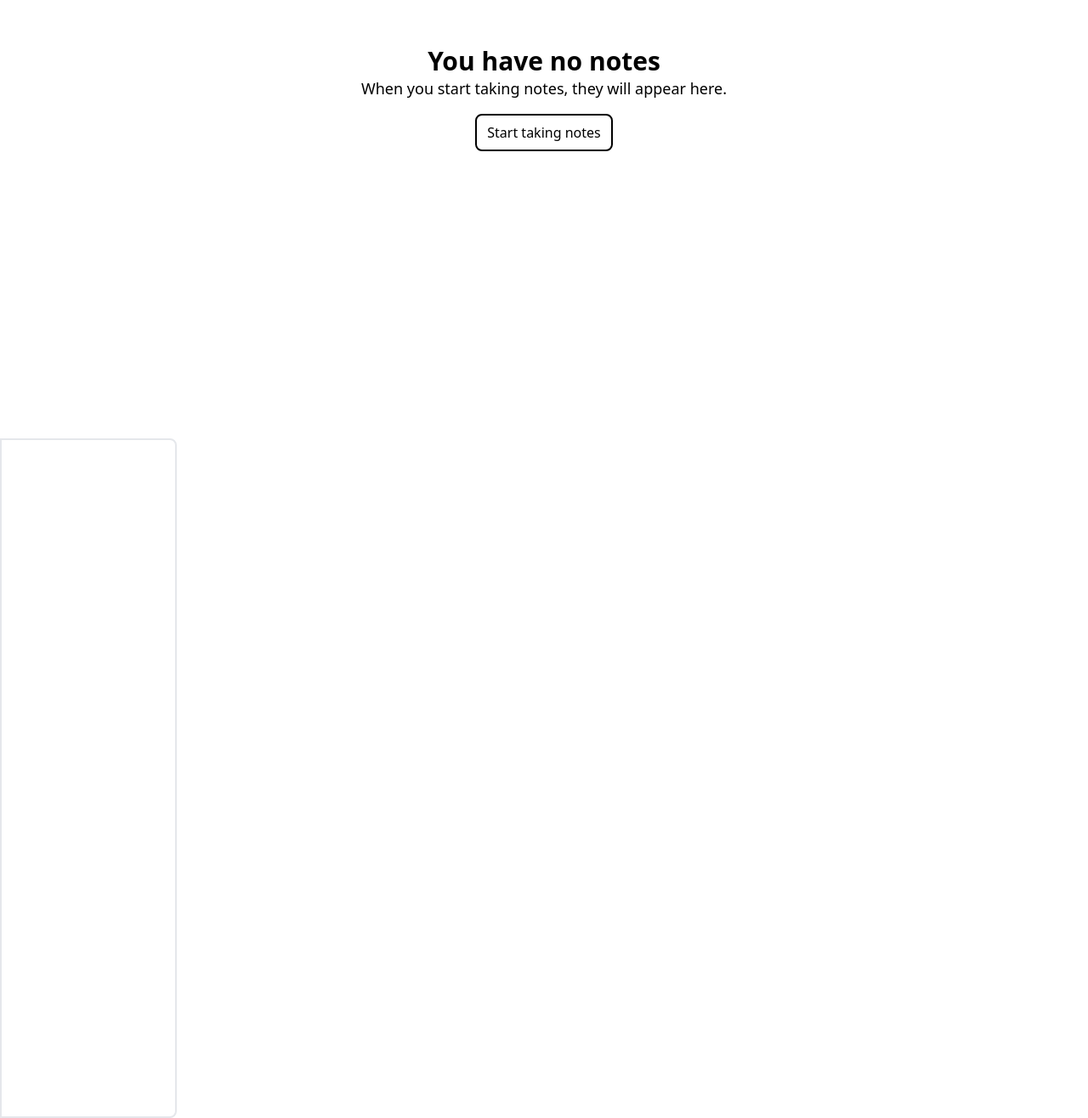
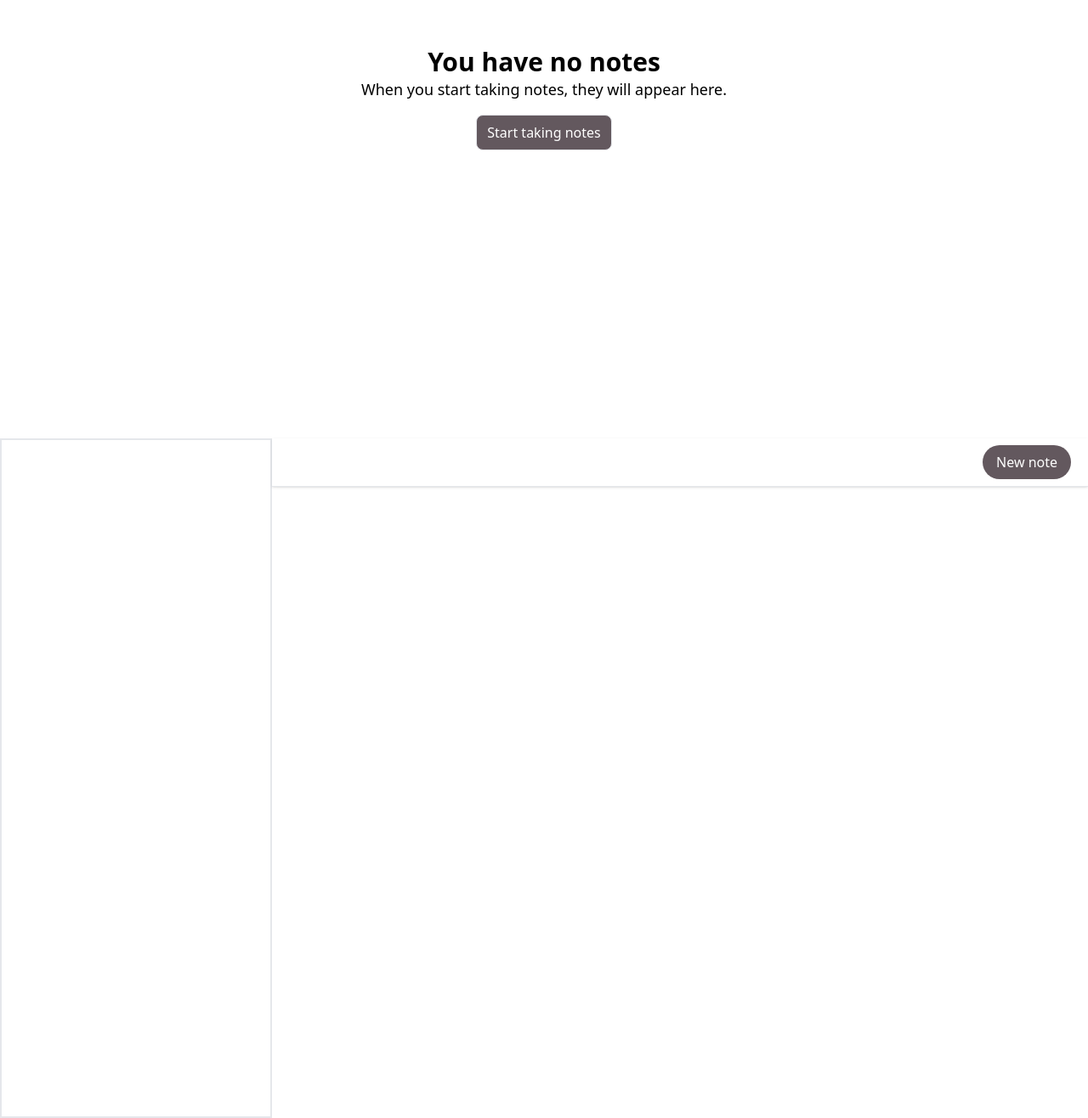
Before and after one commit to StanleyMasinde/notes, a Vue app: page / in a window 1280 px wide. Shown: the part 284-1600 px from the top of the page at 85% size. Built offline with nearby package versions, Linux system fonts and the light colour scheme.

Commit message:
add as subview for the desktop notes view

```diff
--- a/src/screens/index.vue
+++ b/src/screens/index.vue
@@ -8,6 +8,9 @@
         </div>
     </div>
 
+
+
+    <!--Navigation for mobile-->
     <nav class="flex justify-between px-2 sticky top-0 bg-white dark:bg-black dark:text-white py-3 lg:hidden">
         <ul>
             <li>
@@ -55,7 +58,7 @@
 
             <div class="flex justify-center">
                 <RouterLink to="/create">
-                    <button class="hidden lg:block border-2 border-black rounded-lg px-3 py-2 mt-4">
+                    <button class="hidden lg:block border bg-primary text-white rounded-lg px-3 py-2 mt-4">
                         Start taking notes
                     </button>
                 </RouterLink>
@@ -79,13 +82,27 @@
     </section>
 
     <!--For large screens The landing page needs to be a different layout-->
-    <div class="w-52 border-2 rounded-r-lg min-h-screen flex flex-col gap-3 p-5">
-        <RouterLink :to="`/notes/${note.id}`" v-for="note in notes">
-            <div class="max-h-20">
-                <h3 class="font-bold">{{ note.title }}</h3>
-                <p class=" truncate">{{ note.body }}</p>
-            </div>
-        </RouterLink>
+    <div class="hidden lg:grid grid-rows-1 grid-cols-12">
+        <div class="border-2 h-screen flex flex-col gap-3 p-5 col-span-3 sticky top-0">
+            <RouterLink :to="`/note/${note.id}`" v-for="note in notes">
+                <div class="max-h-20">
+                    <h3 class="font-bold">{{ note.title }}</h3>
+                    <p class=" truncate">{{ note.body }}</p>
+                </div>
+            </RouterLink>
+        </div>
+        <!--Navigation for desktop-->
+        <main class="col-span-9">
+            <nav class="flex justify-end border-b py-2 px-5 bg-white shadow sticky top-0">
+                <RouterLink to="/create">
+                    <button class="bg-primary rounded-full px-4 py-2 text-white">
+                        New note
+                    </button>
+                </RouterLink>
+            </nav>
+
+            <RouterView></RouterView>
+        </main>
     </div>
 
 
--- /dev/null
+++ b/src/screens/showdesktop.vue
@@ -0,0 +1,42 @@
+<template>
+    <main class="flex justify-center">
+        <div class="px-2 prose dark:prose-invert">
+            <h1>{{ note?.title }}</h1>
+            <small>{{ note?.createdAt }}</small>
+            <div v-if="note.body" v-html="marked.parse(note?.body || '')"></div>
+        </div>
+    </main>
+</template>
+<script lang="ts" setup>
+import { marked } from 'marked';
+import { onBeforeMount, ref, Ref, watch } from 'vue';
+import { useRoute, useRouter } from 'vue-router';
+import { db } from '../db';
+
+interface Note {
+    id: number,
+    title: string,
+    body: string,
+    createdAt: string
+}
+
+const note: Ref<Note> = ref({ id: 0, title: '', body: '', createdAt: '' })
+const $route = useRoute()
+
+watch(
+    () => $route.params,
+    async (current, old) => {
+        console.log(current, old);
+        const noteId = current.id as string
+        await getNoteFromDb(noteId)
+    }
+)
+
+async function getNoteFromDb(id: string) {
+    note.value = await db.table('notes').where('id').equals(+id).first();
+}
+onBeforeMount(async () => {
+    const id: string = $route.params.id as string
+    await getNoteFromDb(id);
+})
+</script>
--- a/tailwind.config.js
+++ b/tailwind.config.js
@@ -4,7 +4,13 @@ module.exports = {
     "./src/**/*.{vue,js,ts,jsx,tsx}"
   ],
   theme: {
-    extend: {},
+    extend: {
+      colors: {
+        primary: '#63585E',
+        primaryDark: '#494131',
+        accent: '594F3B'
+      }
+    },
   },
   plugins: [
     require('@tailwindcss/forms'),
```
Also changed, not shown: src/main.js (+8 -1 lines).
